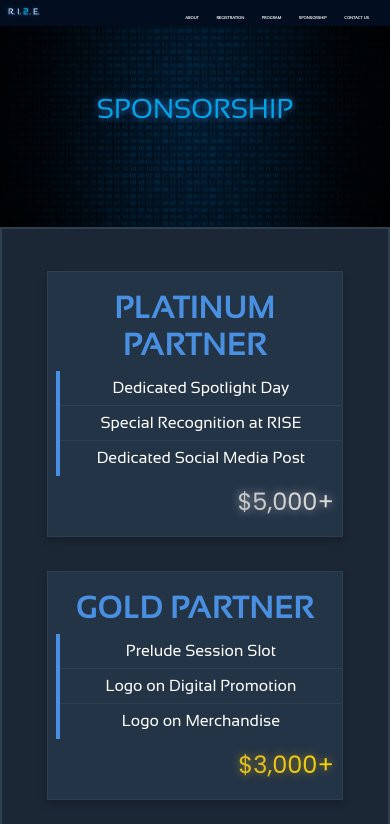
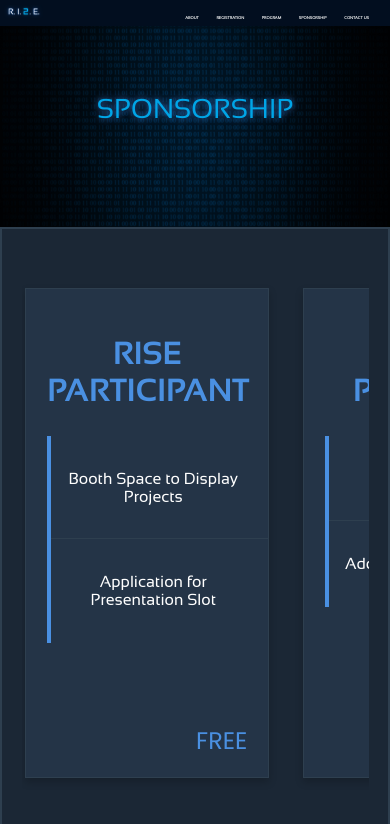
Before and after one commit to purdue-arc/RISE_Site, a React (Create React App) app: page /sponsorship in a window 390 px wide. Shown: the top 824 px of the page. Built offline with nearby package versions, Linux system fonts and the light colour scheme.

Commit message:
Implemented responsive horizontal tiers that are side by side

```diff
--- a/src/components/sponsorship/tier-list/TierList.css
+++ b/src/components/sponsorship/tier-list/TierList.css
@@ -17,26 +17,41 @@
     background: #1b2735; /* Dark blue background */
     color: #ffffff;
     padding: 5vh 5vw;
-    display: flex;
-    flex-direction: column;
     align-items: center;
-    gap: 4vh;
     border: 2px solid #2e3f4f; /* Slightly lighter blue border */
     font-family: 'Poppins', sans-serif;
 }
+.tiers {
+    padding: 2vh 1vw;
+    display: flex;
+    flex-direction: row;
+    align-items: center;
+    gap: 4vh;
+    font-family: 'Poppins', sans-serif;
+    overflow-x: scroll;
+    scroll-snap-type: x mandatory;
+
+}
 
 .tier {
+    scroll-snap-align: center;
     background: #243447; /* Tier background blue */
-    padding: 2vh 2vw;
+    padding: calc(1vh + 1vw) calc(1.7vh + 1.7vw);
     width: 80%;
+    min-width: 200px;
     border: 1px solid #2e3f4f; /* Border color */
     box-shadow: 0 4px 8px 0 rgba(0, 0, 0, 0.2);
+    height: 55vh;
+}
+.tier-text {
+    height: 33vh;
 }
 
 .tier-name {
     font-family: 'Sansation-Bold', sans-serif;
     font-size: 2em;
-    margin-bottom: 1vh;
+    margin: 4vh 0 2vh 0;
+    height: 10vh;
     color: #4a90e2; /* Bright blue for tier names */
 }
 
@@ -48,7 +63,7 @@
 
 .benefit {
     font-size: 1em;
-    padding: 1vh 0;
+    padding: 4vh 0;
     position: relative;
 }
 
@@ -57,7 +72,7 @@
     position: absolute;
     left: -2vw;
     bottom: 0;
-    width: calc(100% + 4vw);
+    width: calc(100% + 3.7vw + 1.7vh);
     border-bottom: 1px solid #2e3f4f; /* Horizontal line between benefits */
 }
 
@@ -67,6 +82,8 @@
     color: #4a90e2; /* Bright blue for costs */
     padding-top: 1vh;
     text-align: right;
+    align-self: end;
+    justify-self: end;
 }
 .platinum {
     color: #e5e4e2; /* Base color for platinum */
--- a/src/components/sponsorship/tier-list/TierList.jsx
+++ b/src/components/sponsorship/tier-list/TierList.jsx
@@ -5,10 +5,12 @@ const Tier = ({ tierName, cost, benefits, tierColor }) => {
     return (
         <div className="tier">
             <div className="tier-name">{tierName}</div>
+            <div className="tier-text">
             <div className="benefits">
                 {benefits.map((benefit, index) => (
                     <div key={index} className="benefit">{benefit}</div>
                 ))}
+            </div>
             </div>
             <div className={`cost ${tierColor}`}>{cost}</div>
         </div>
@@ -18,10 +20,12 @@ const Tier = ({ tierName, cost, benefits, tierColor }) => {
 const TierList = () => {
     return (
         <div className="tier-list">
-            <Tier tierName="PLATINUM PARTNER" cost="$5,000+" benefits={["Dedicated Spotlight Day", "Special Recognition at RISE", "Dedicated Social Media Post"]} tierColor="platinum" />
-            <Tier tierName="GOLD PARTNER" cost="$3,000+" benefits={["Prelude Session Slot", "Logo on Digital Promotion", "Logo on Merchandise"]} tierColor="gold" />
-            <Tier tierName="SILVER PARTNER" cost="$1,000+" benefits={["Logo on Website", "Additional Booth Space"]} tierColor="silver" />
-            <Tier tierName="RISE PARTICIPANT" cost="FREE" benefits={["Booth Space to Display Projects", "Application for Presentation Slot"]} tierColor="participant" />
+            <div className= "tiers">
+                <Tier tierName="RISE PARTICIPANT" cost="FREE" benefits={["Booth Space to Display Projects", "Application for Presentation Slot"]} tierColor="participant" />
+                <Tier tierName="SILVER PARTNER" cost="$1,000+" benefits={["Logo on Website", "Additional Booth Space"]} tierColor="silver" />
+                <Tier tierName="GOLD PARTNER" cost="$3,000+" benefits={["Prelude Session Slot", "Logo on Digital Promotion", "Logo on Merchandise"]} tierColor="gold" />
+                <Tier tierName="PLATINUM PARTNER" cost="$5,000+" benefits={["Dedicated Spotlight Day", "Special Recognition at RISE", "Dedicated Social Media Post"]} tierColor="platinum" />
+            </div>
             <div className="tier-inclusion-note">
                 *All higher tier perks include the benefits of the previous tiers.
             </div>
```
